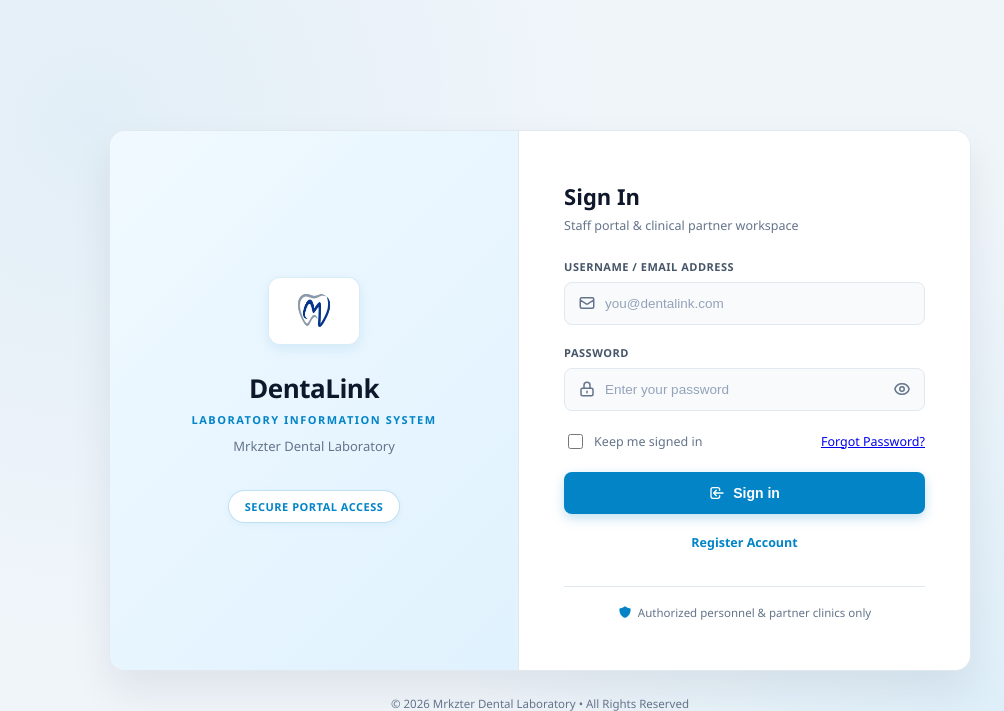
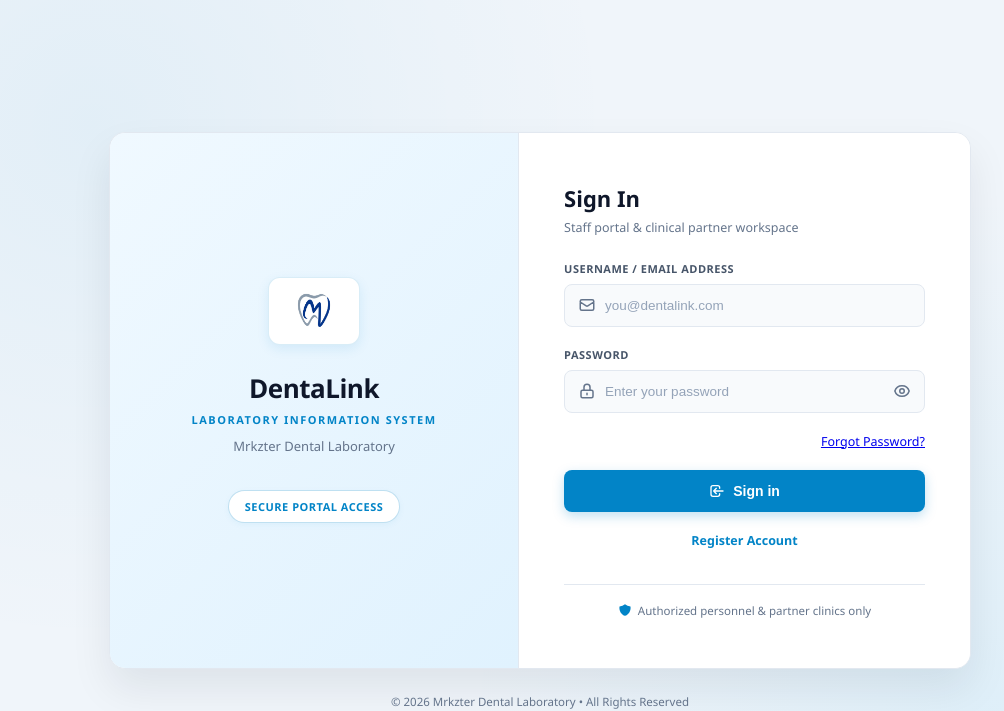
Before and after one commit to Chardiii/DentaLink, a Flask app: page /login in a window 1280 px wide. Shown: the top 711 px of the page, without its empty margins (100-1104 px from the left). Run offline with Flask 3, Linux system fonts and the light colour scheme; parts of the project's set-up code (start-up, migrations or seed data) failed here and were passed over; some libraries are stand-ins or nearby versions.

Commit message:
Remove the unused Keep me signed in checkbox from the login page

```diff
--- a/templates/login.html
+++ b/templates/login.html
@@ -214,25 +214,11 @@
 
         .form-row-checkbox {
             display: flex;
-            justify-content: space-between;
+            justify-content: flex-end;
             align-items: center;
             font-size: 12.5px;
             margin-bottom: 20px;
             color: var(--text-muted);
-        }
-
-        .checkbox-label {
-            display: flex;
-            align-items: center;
-            gap: 8px;
-            cursor: pointer;
-        }
-
-        .checkbox-label input[type="checkbox"] {
-            accent-color: var(--accent-cyan);
-            width: 15px;
-            height: 15px;
-            cursor: pointer;
         }
 
         .login-btn {
@@ -443,9 +429,6 @@
                 </div>
 
                 <div class="form-row-checkbox">
-                    <label class="checkbox-label">
-                        <input type="checkbox" name="remember"> Keep me signed in
-                    </label>
                     <a href="{{ url_for('forgot_password') }}">Forgot Password?</a>
                 </div>
 
```
